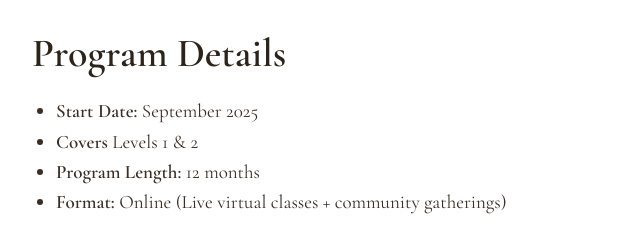
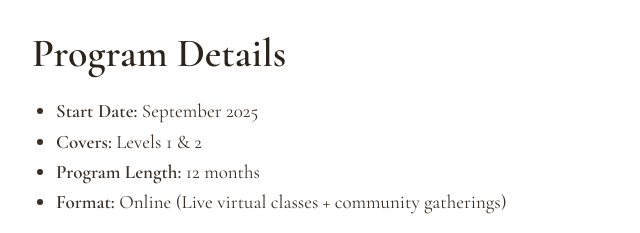
Before and after one commit to sassyroots/rooted, an Eleventy site: page _src/index.md in a window 1280 px wide. Shown: the part 1247-1480 px from the top of the page, 158-798 px from the left. Built offline with nearby package versions, Linux system fonts and the light colour scheme; Eleventy itself is replaced by a stand-in of ours; files that its build step writes are made by us from their sources; what markdown-it-attrs would draw is missing.

Commit message:
Update index.md

```diff
--- a/_src/index.md
+++ b/_src/index.md
@@ -39,7 +39,7 @@ Through live classes, materia medica studies, seasonal rituals, and hands-on pre
 ## Program Details
 
 - **Start Date:** September 2025
-- **Covers** Levels 1 & 2
+- **Covers:** Levels 1 & 2
 - **Program Length:** 12 months
 - **Format:** Online (Live virtual classes + community gatherings)
 
```
